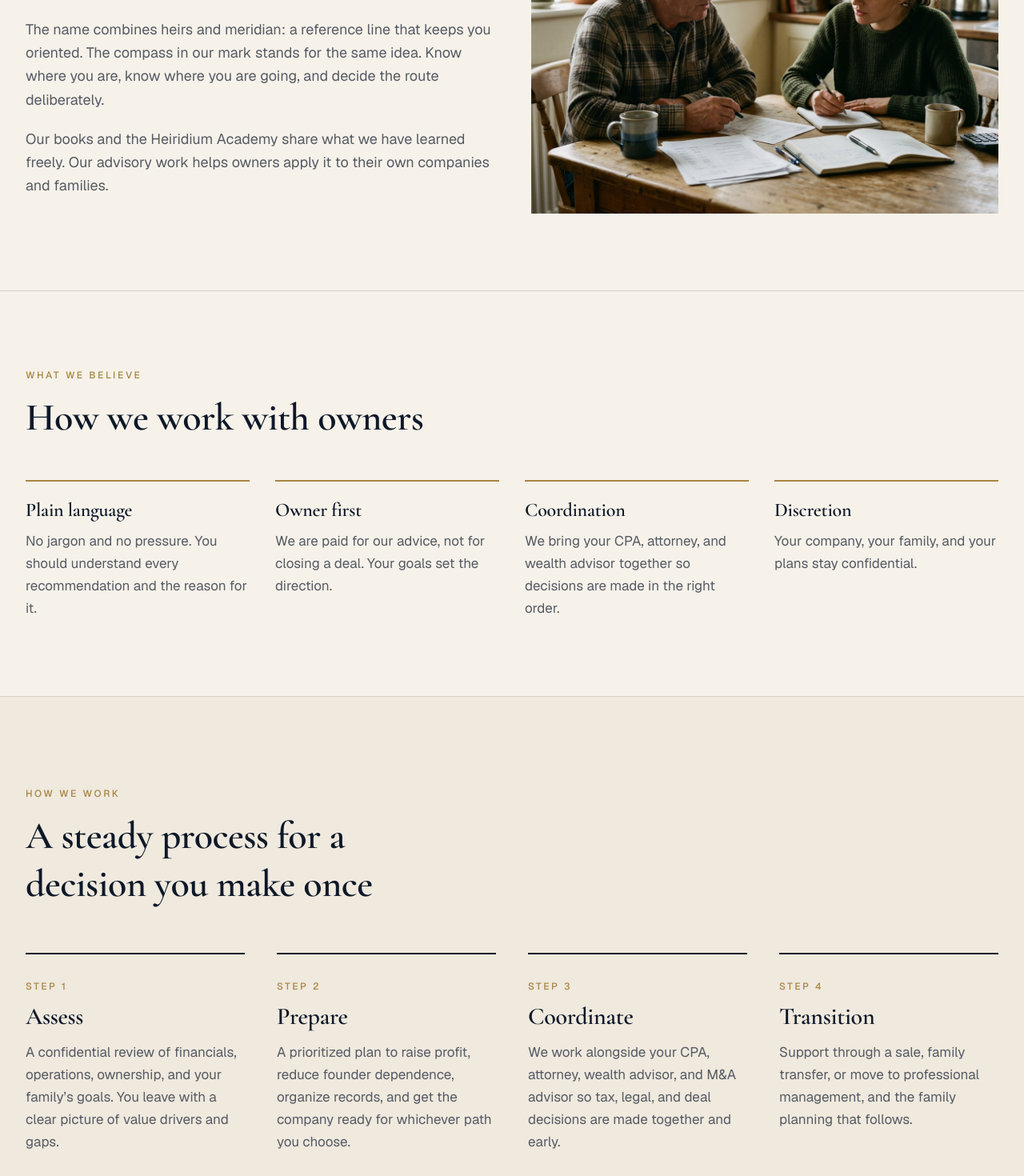
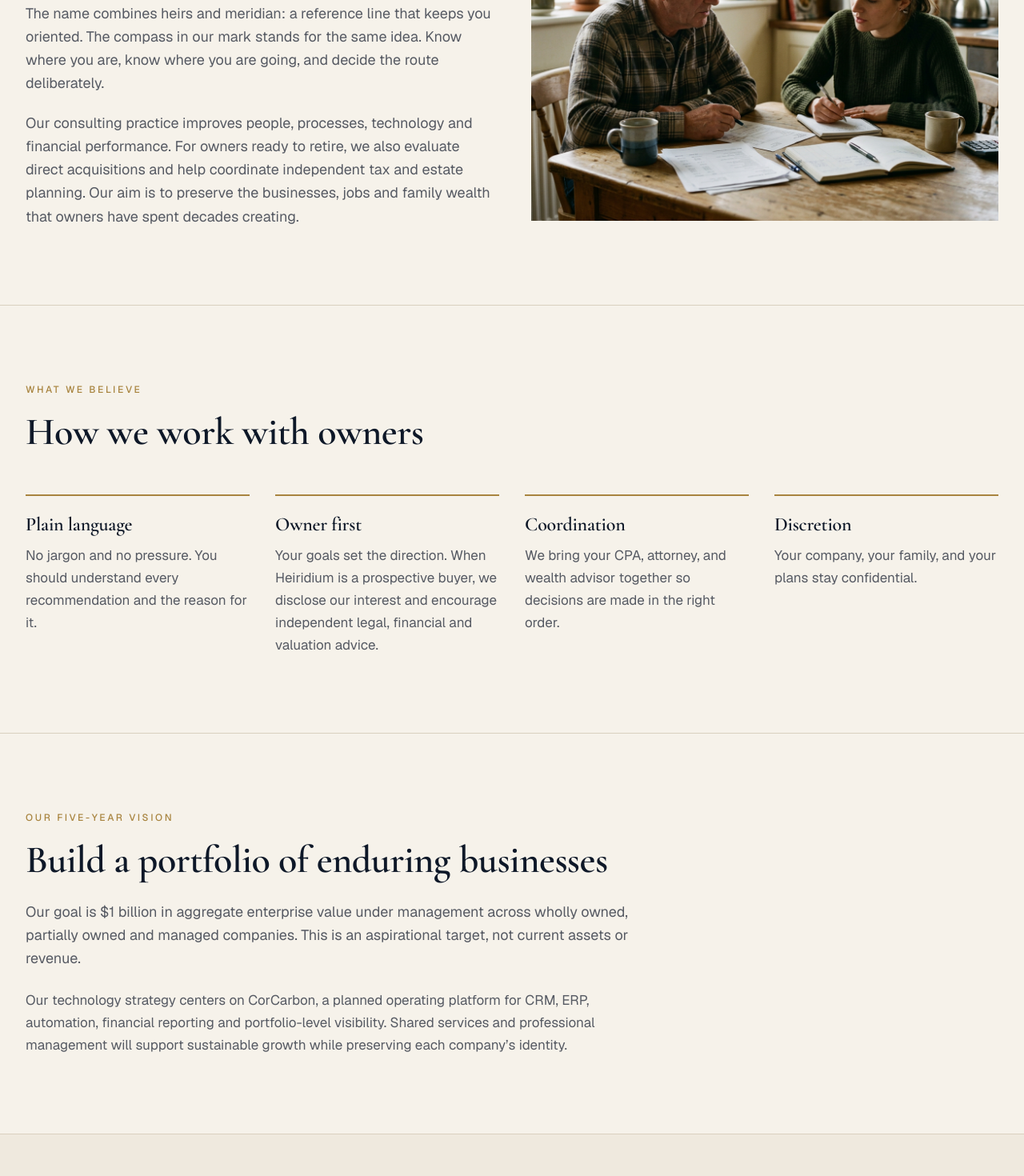
Before and after one commit to markgilbaugh-art/Heiridium, a Next.js app: page /about in a window 1280 px wide. Shown: the part 780-2250 px from the top of the page at 80% size. Built offline with nearby package versions, Linux system fonts and the light colour scheme.

Commit message:
Update Heiridium consulting and acquisition positioning

```diff
--- a/app/about/page.tsx
+++ b/app/about/page.tsx
@@ -13,7 +13,7 @@ export const metadata: Metadata = pageMetadata({
 
 const values = [
   { title: 'Plain language', text: 'No jargon and no pressure. You should understand every recommendation and the reason for it.' },
-  { title: 'Owner first', text: 'We are paid for our advice, not for closing a deal. Your goals set the direction.' },
+  { title: 'Owner first', text: 'Your goals set the direction. When Heiridium is a prospective buyer, we disclose our interest and encourage independent legal, financial and valuation advice.' },
   { title: 'Coordination', text: 'We bring your CPA, attorney, and wealth advisor together so decisions are made in the right order.' },
   { title: 'Discretion', text: 'Your company, your family, and your plans stay confidential.' },
 ]
@@ -40,8 +40,7 @@ export default function AboutPage() {
               stands for the same idea. Know where you are, know where you are going, and decide the route deliberately.
             </p>
             <p>
-              Our books and the Heiridium Academy share what we have learned freely. Our advisory work helps owners
-              apply it to their own companies and families.
+              Our consulting practice improves people, processes, technology and financial performance. For owners ready to retire, we also evaluate direct acquisitions and help coordinate independent tax and estate planning. Our aim is to preserve the businesses, jobs and family wealth that owners have spent decades creating.
             </p>
           </div>
           <Image
@@ -67,6 +66,7 @@ export default function AboutPage() {
           </div>
         </Container>
       </section>
+      <section className="border-t border-border py-20 md:py-24"><Container><SectionHeading eyebrow="Our five-year vision" title="Build a portfolio of enduring businesses" intro="Our goal is $1 billion in aggregate enterprise value under management across wholly owned, partially owned and managed companies. This is an aspirational target, not current assets or revenue." /><p className="mt-6 max-w-3xl text-muted-foreground">Our technology strategy centers on CorCarbon, a planned operating platform for CRM, ERP, automation, financial reporting and portfolio-level visibility. Shared services and professional management will support sustainable growth while preserving each company’s identity.</p></Container></section>
       <Process />
       <CtaBand />
     </>
```
